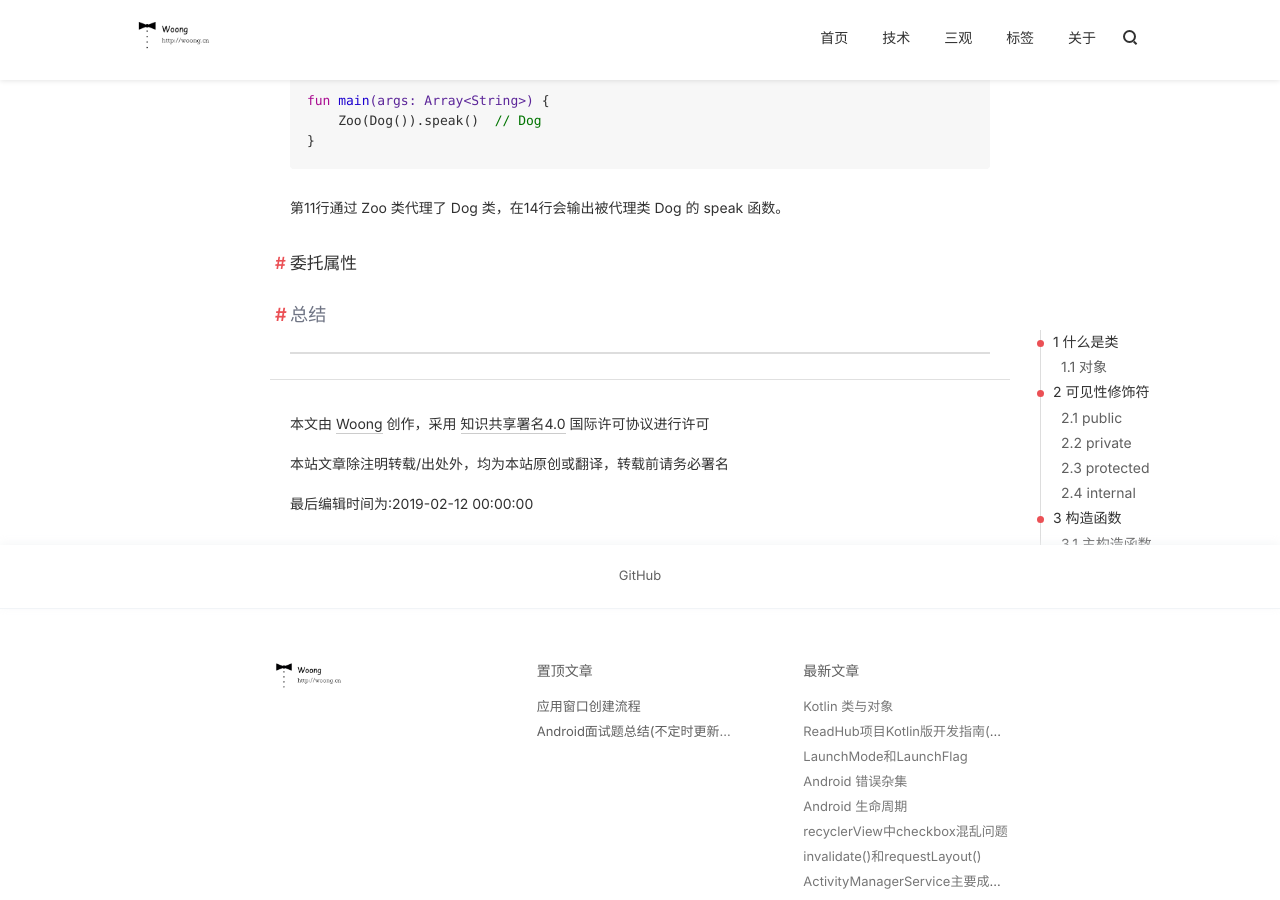
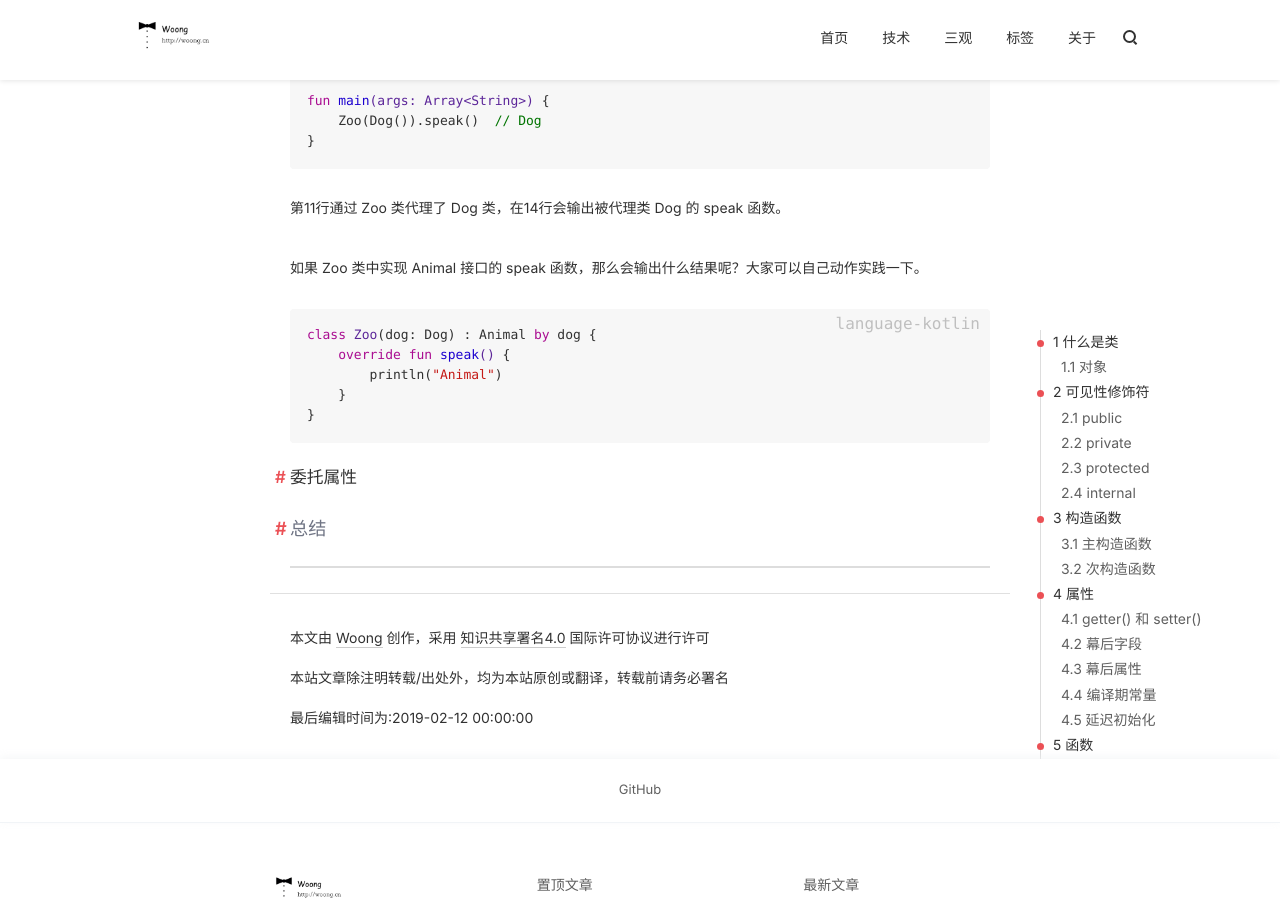
Before and after one commit to j1406493495/j1406493495.github.io, a Jekyll site: the page built from _posts/android/2019-02-12-Kotlin类对象.md, in a window 1280 px wide and 900 px high, scrolled down 22426 px. Built offline with Jekyll 4.4.1, drawn with Linux system fonts in a browser that asks for light colours; nearby versions of some CDN libraries; comment, search, counter and statistics services are not loaded.

Commit message:
[Bug XXXX] cover Cause: None Solution: None Fixed Version: None Branch: None

````diff
--- a/_posts/android/2019-02-12-Kotlin类对象.md
+++ b/_posts/android/2019-02-12-Kotlin类对象.md
@@ -3,7 +3,7 @@ layout: blog
 android: true
 istop: false
 title: "Kotlin 类与对象"
-background-image: https://ws2.sinaimg.cn/large/006tNc79ly1fzdaksqgo0j31930u0n40.jpg
+background-image: https://ws4.sinaimg.cn/large/006tNc79ly1g04lsdjo02j30u0190npd.jpg
 date:  2019-02-12
 category: Android
 tags:
@@ -916,7 +916,19 @@ fun main(args: Array<String>) {
 
 第11行通过 Zoo 类代理了 Dog 类，在14行会输出被代理类 Dog 的 speak 函数。
 
+如果 Zoo 类中实现 Animal 接口的 speak 函数，那么会输出什么结果呢？大家可以自己动作实践一下。
+
+```kotlin
+class Zoo(dog: Dog) : Animal by dog {
+    override fun speak() {
+        println("Animal")
+    }
+}
+```
+
 ### 委托属性
+
+
 
 ## 总结
 
````
